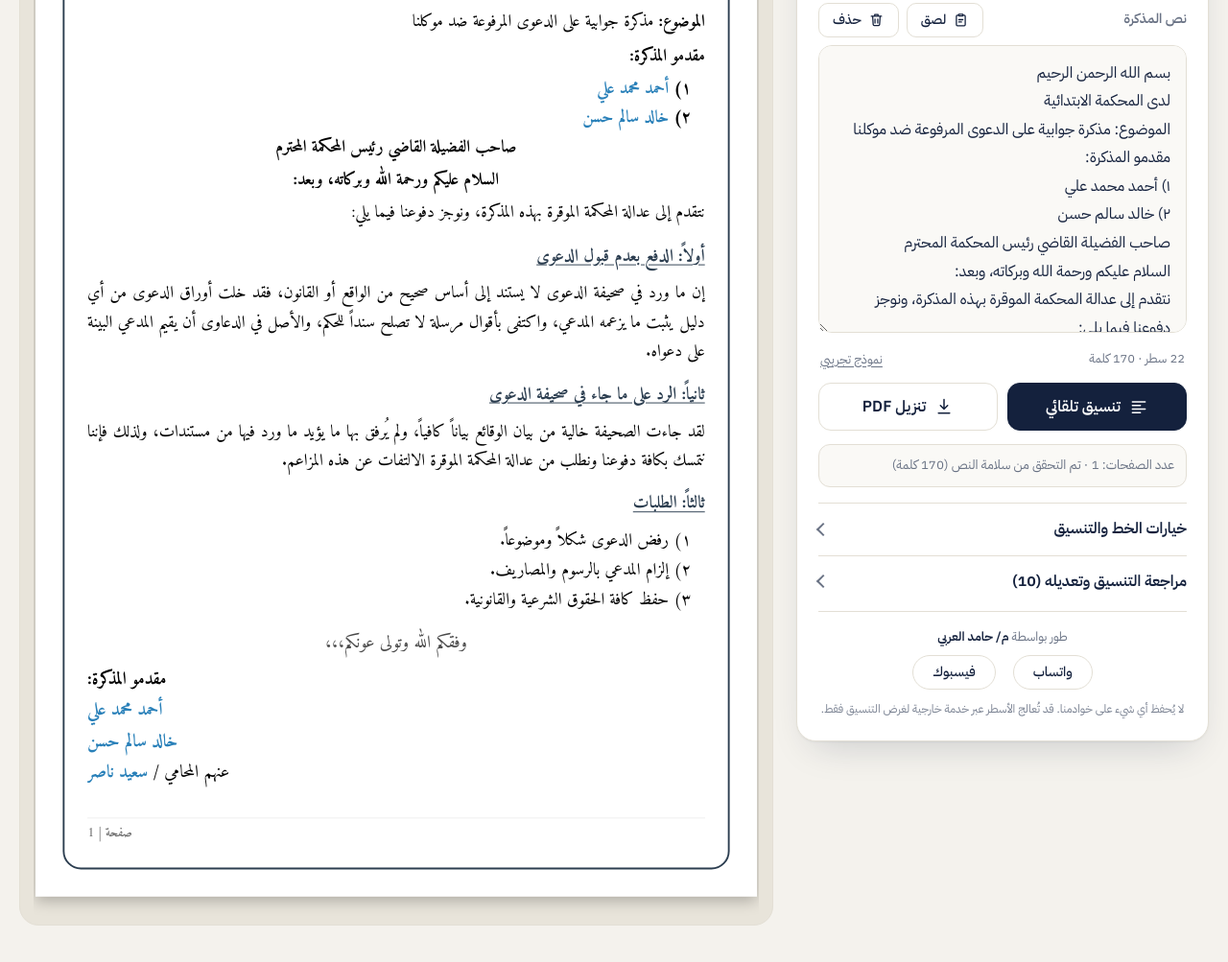
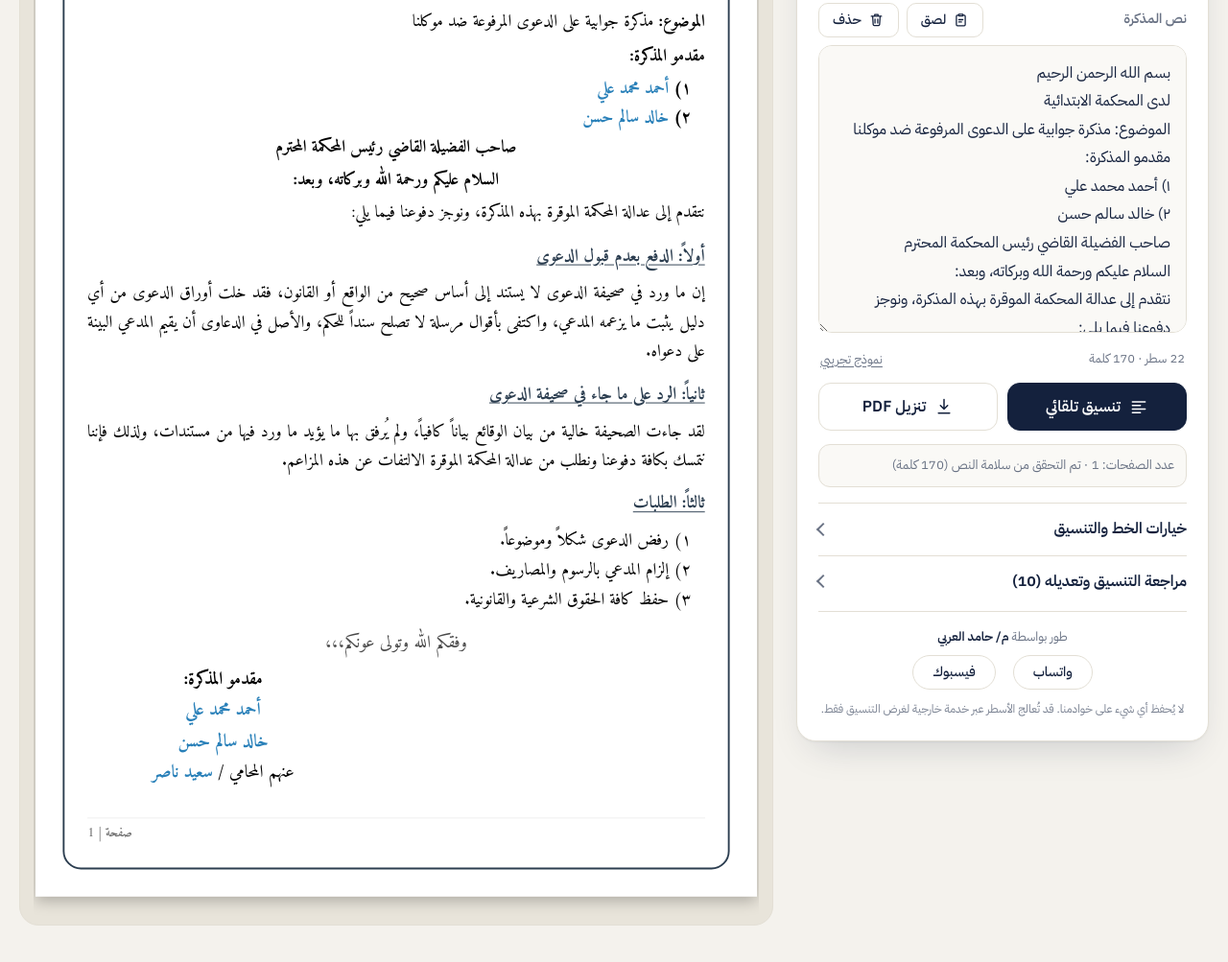
Before and after one commit to Hamedalarbi/memo-paginator, a website: page index.html in a window 1280 px wide. Shown: the part 282-1285 px from the top of the page at 96% size. Drawn offline with Linux system fonts and the light colour scheme.

Commit message:
Change text alignment of .srow class to center

```diff
--- a/index.html
+++ b/index.html
@@ -176,7 +176,7 @@ details.rep{margin-top:14px;border-top:1px solid var(--line);padding-top:14px}
 .ttl2{text-decoration:none;font-size:var(--fs);margin:10px 0 6px;color:#2c3e50}
 .li2{margin-right:46px}
 .quote{margin-right:28px;margin-left:28px;font-size:calc(var(--fs)*.98)}
-.srow{font-size:calc(var(--fs)*1.05);line-height:var(--lh);text-align:left;width:44%;min-width:210px;max-width:100%;margin-left:0;margin-right:auto}
+.srow{font-size:calc(var(--fs)*1.05);line-height:var(--lh);text-align:center;width:44%;min-width:210px;max-width:100%;margin-left:0;margin-right:auto}
 .srow.s0{margin-top:14px}
 .srow b{color:#2980b9}
 .srow.center{text-align:center;color:#4a4a4a;margin-bottom:6px;width:auto;margin-right:0}
```
